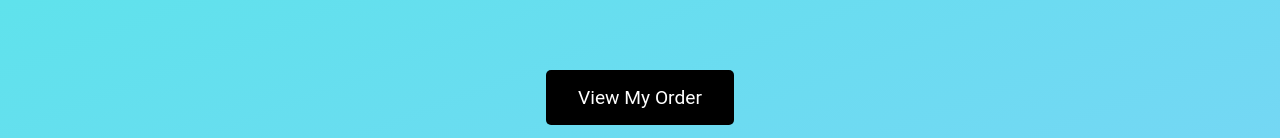
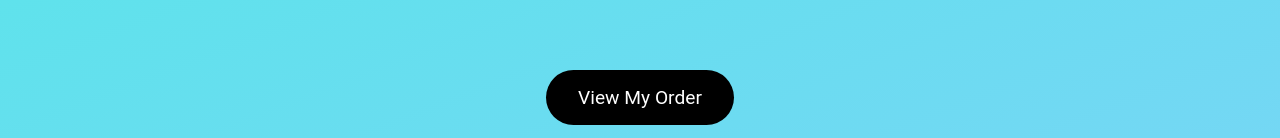
Before and after one commit to garquiza/MENU_BILLING-REPO, a React (Create React App) app in the folder menubilling/: page /menu in a window 1280 px wide. Shown: the part 4077-4215 px from the top of the page. Built offline with nearby package versions, Linux system fonts and the light colour scheme.

Commit message:
Updated the styles.css
I added border radious to the order button and view details button

```diff
--- a/menubilling/src/styles.css
+++ b/menubilling/src/styles.css
@@ -137,7 +137,7 @@ body {
 }
 
 .homepage span {
-  color: #ffc107;
+  color: #84d3fa;
   text-transform: uppercase;
 }
 
@@ -232,12 +232,10 @@ img {
   margin-top: 60px;
 }
 
-
 .menu-item .menu-content {
   position: relative;
   z-index: 3;
 }
-
 
 .menu-image {
   width: 100%;
@@ -263,6 +261,7 @@ img {
   margin-top: 1rem;
   display: inline-block;
   padding: 0.9rem 3rem;
+  border-radius: 50px;
   font-size: 1.7rem;
   color: #fff;
   background: #000000;
@@ -288,7 +287,7 @@ img {
   color: #fff;
   border: none;
   cursor: pointer;
-  border-radius: 5px;
+  border-radius: 50px;
   transition: background-color 0.3s, transform 0.2s;
 }
 
```
